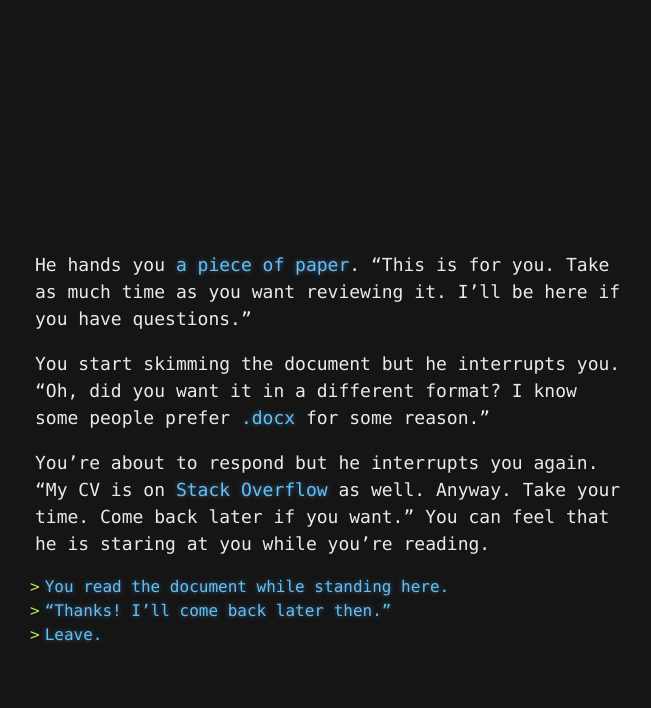
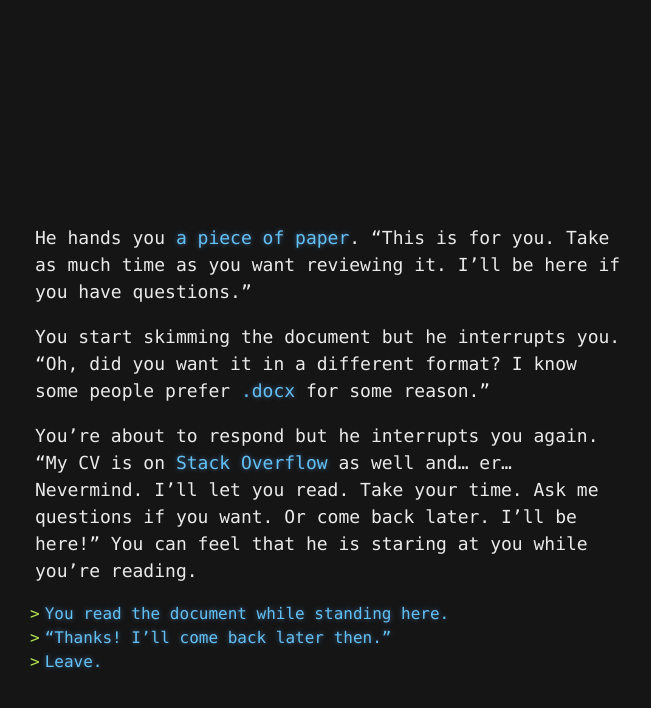
Before and after one commit to yvesgurcan/adventure, a Jekyll site: the page built from resume.md, in a window 1280 px wide. Shown: the top 708 px of the page, without its empty margins (310-961 px from the left). Built offline with Jekyll 4.4.1, drawn with Linux system fonts in a browser that asks for light colours; our own code applies the rules of GitHub Pages for plain Markdown files.

Commit message:
Update resume.md

```diff
--- a/resume.md
+++ b/resume.md
@@ -2,7 +2,7 @@ He hands you [a piece of paper](https://www.yvesgurcan.com/resume.pdf). "This is
 
 You start skimming the document but he interrupts you. "Oh, did you want it in a different format? I know some people prefer [.docx](https://yvesgurcan.com/resume.docx) for some reason."
 
-You're about to respond but he interrupts you again. "My CV is on [Stack Overflow](https://stackoverflow.com/cv/yvesgurcan) as well. Anyway. Take your time. Come back later if you want." You can feel that he is staring at you while you're reading.
+You're about to respond but he interrupts you again. "My CV is on [Stack Overflow](https://stackoverflow.com/cv/yvesgurcan) as well and... er... Nevermind. I'll let you read. Take your time. Ask me questions if you want. Or come back later. I'll be here!" You can feel that he is staring at you while you're reading.
 
 - [You read the document while standing here.](read-resume)
 - ["Thanks! I'll come back later then."](later)
```
